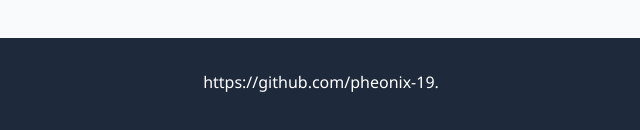
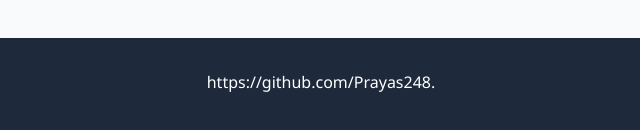
Before and after one commit to Prayas248/OmniAssist, a plain HTML site: page index.html in a window 1280 px wide. Shown: the part 10969-11099 px from the top of the page, 319-959 px from the left. Drawn offline with Linux system fonts and the light colour scheme.

Commit message:
Update GitHub link in footer

```diff
--- a/index.html
+++ b/index.html
@@ -612,7 +612,7 @@
     </div>
 
     <footer>
-        <p> https://github.com/pheonix-19.</p>
+        <p> https://github.com/Prayas248.</p>
     </footer>
 </body>
 </html>
```
